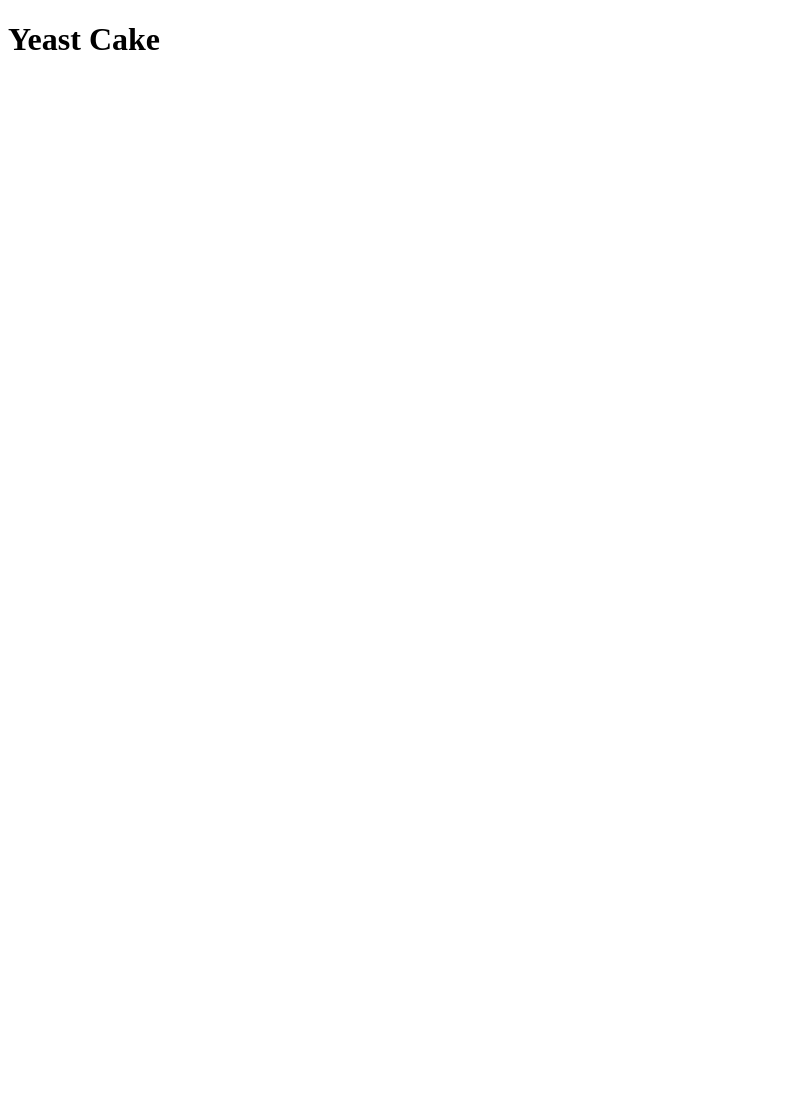
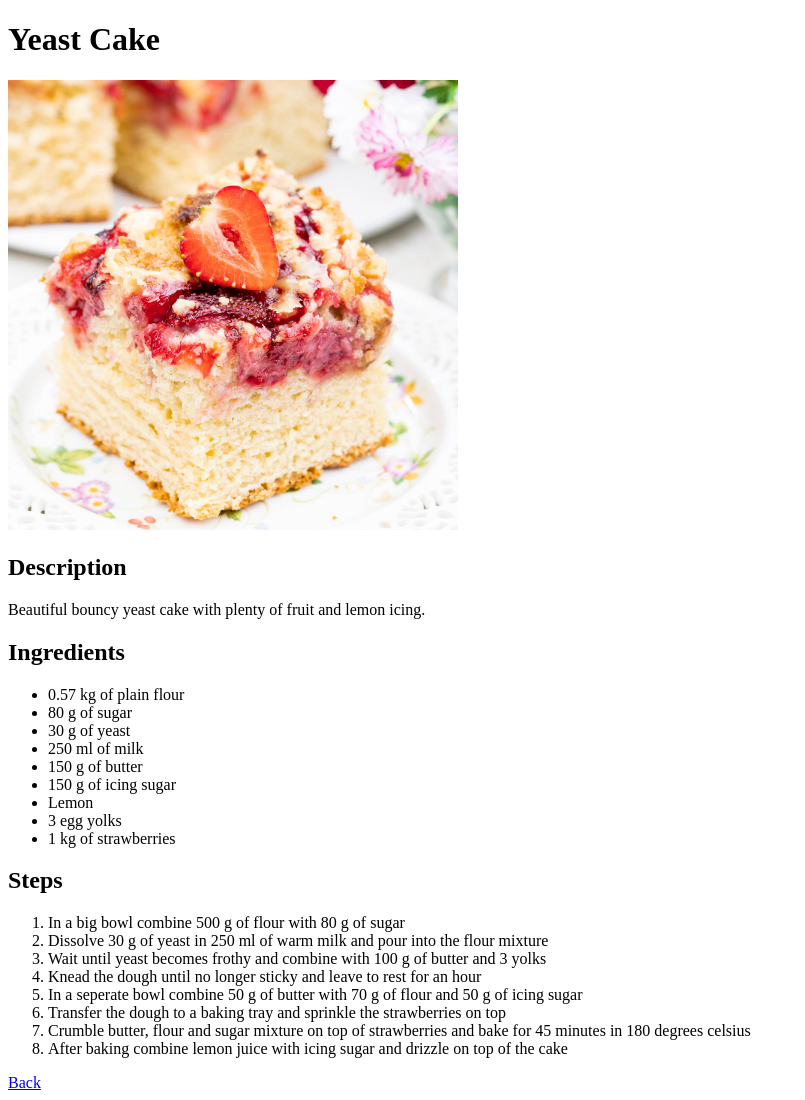
Before and after one commit to Strzebinczyk/odin-recipes, a plain HTML site: page recipes/yeast-cake.html in a window 1280 px wide. Shown: the whole page, without its empty margins (0-805 px from the left). Before the commit the page ends 800 px from the top, so only its background shows below. Drawn offline with Linux system fonts and the light colour scheme.

Commit message:
Add recipe content

```diff
--- a/recipes/yeast-cake.html
+++ b/recipes/yeast-cake.html
@@ -6,5 +6,32 @@
     </head>
     <body>
         <h1>Yeast Cake</h1>
+        <img src="../images/cake.jpg" height="450" alt="Strawberry yeast cake">
+        <h2>Description</h2>
+        <p>Beautiful bouncy yeast cake with plenty of fruit and lemon icing.</p>
+        <h2>Ingredients</h2>
+        <ul>
+            <li>0.57 kg of plain flour</li>
+            <li>80 g of sugar</li>
+            <li>30 g of yeast</li>
+            <li>250 ml of milk</li>
+            <li>150 g of butter</li>
+            <li>150 g of icing sugar</li>
+            <li>Lemon</li>
+            <li>3 egg yolks</li>
+            <li>1 kg of strawberries</li>
+        </ul>
+        <h2>Steps</h2>
+        <ol>
+            <li>In a big bowl combine 500 g of flour with 80 g of sugar</li>
+            <li>Dissolve 30 g of yeast in 250 ml of warm milk and pour into the flour mixture</li>
+            <li>Wait until yeast becomes frothy and combine with 100 g of butter and 3 yolks</li>
+            <li>Knead the dough until no longer sticky and leave to rest for an hour</li>
+            <li>In a seperate bowl combine 50 g of butter with 70 g of flour and 50 g of icing sugar</li>
+            <li>Transfer the dough to a baking tray and sprinkle the strawberries on top</li>
+            <li>Crumble butter, flour and sugar mixture on top of strawberries and bake for 45 minutes in 180 degrees celsius</li>
+            <li>After baking combine lemon juice with icing sugar and drizzle on top of the cake</li>
+        </ol>
+        <a href="../index.html">Back</a>
     </body>
 </html>
```
Also changed, not shown: recipes/chickpea-pasta.html (+23 -0 lines), recipes/onion-soup.html (+22 -0 lines), images/cake.jpg (added), images/pasta.jpg (added), images/soup.jpg (added).
